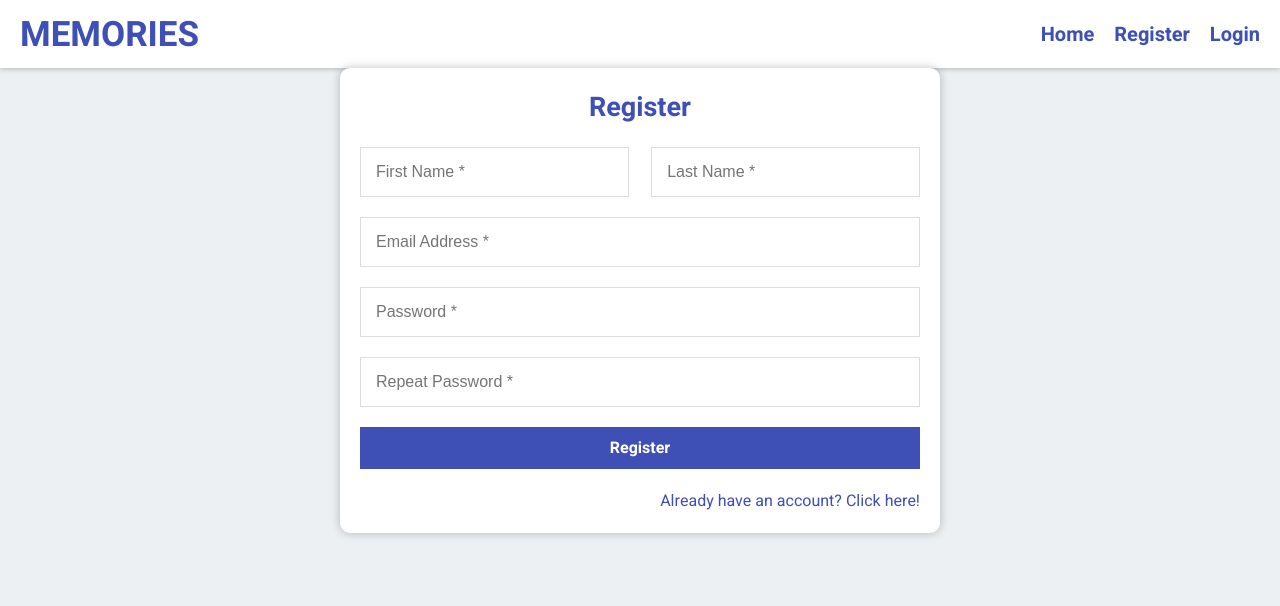
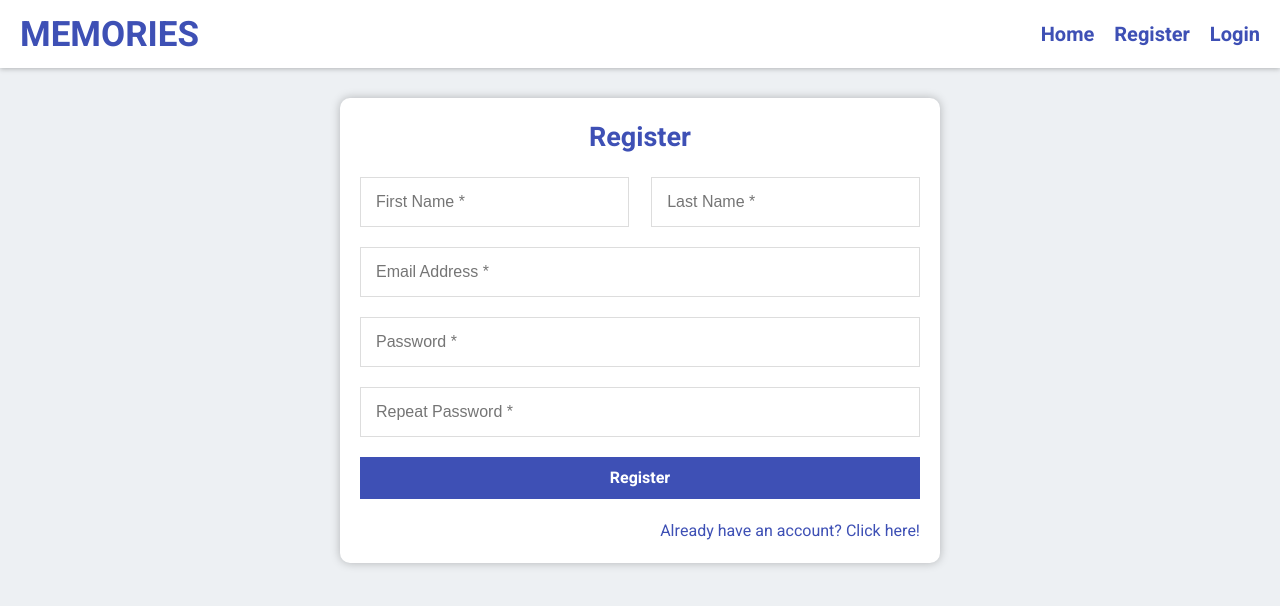
Before and after one commit to GeorgiKeranov/memories-mern-app, a React (Create React App) app in the folder client/: page /register in a window 1280 px wide. Shown: the top 606 px of the page. Built offline with nearby package versions, Linux system fonts and the light colour scheme; no server answers.

Commit message:
Change Main component functionality

```diff
--- a/client/src/components/Home/Home.js
+++ b/client/src/components/Home/Home.js
@@ -1,9 +1,12 @@
 import Main from '../Main/Main';
+import MainColumns from '../Main/MainColumns/MainColumns';
 import Posts from '../Posts/Posts';
 import Form from '../Form/Form';
 
 export default function Home() {
   return (
-    <Main content={<Posts />} sidebar={<Form />} />
+    <Main>
+      <MainColumns content={<Posts />} sidebar={<Form />} />
+    </Main>
   )
 }
--- a/client/src/components/Login/Login.js
+++ b/client/src/components/Login/Login.js
@@ -3,6 +3,7 @@ import { Link, useNavigate } from 'react-router-dom';
 import { useDispatch, useSelector } from 'react-redux';
 import { loginUser, resetErrorMessage } from '../../redux/auth';
 import Loader from '../Loader/Loader';
+import Main from '../Main/Main';
 
 export default function Login() {
   const dispatch = useDispatch();
@@ -57,6 +58,7 @@ export default function Login() {
   }
 
   return (
+    <Main>
       <div className="form form--authenticate grow-and-fade-in-animation">
         <h2>Login</h2>
 
@@ -74,5 +76,6 @@ export default function Login() {
           <Link to="/register">Don't have an account? Click here!</Link>
         </div>
       </div>
+    </Main>
   )
 }
--- a/client/src/components/Main/Main.js
+++ b/client/src/components/Main/Main.js
@@ -1,17 +1,9 @@
 import './Main.css';
 
-export default function Main({content, sidebar}) {
+export default function Main({ children }) {
   return (
     <main className="main">
-      <div className="main__columns">
-        <div className="main__content">
-          {content}
-        </div>
-
-        <div className="main__sidebar">
-          {sidebar}
-        </div>
-      </div>
+      {children}
     </main>
   )
 }
--- /dev/null
+++ b/client/src/components/Main/MainColumns/MainColumns.js
@@ -0,0 +1,13 @@
+export default function MainColumns({content, sidebar}) {
+  return (
+    <div className="main__columns">
+      <div className="main__content">
+        {content}
+      </div>
+
+      <div className="main__sidebar">
+        {sidebar}
+      </div>
+    </div>
+  )
+}
--- a/client/src/components/Register/Register.js
+++ b/client/src/components/Register/Register.js
@@ -3,6 +3,7 @@ import { Link, useNavigate } from 'react-router-dom';
 import { useDispatch, useSelector } from 'react-redux';
 import { registerUser, resetErrorMessage, setErrorMessage } from '../../redux/auth';
 import Loader from '../Loader/Loader';
+import Main from '../Main/Main';
 
 export default function Register() {
   const dispatch = useDispatch();
@@ -69,6 +70,7 @@ export default function Register() {
   }
 
   return (
+    <Main>
       <div className="form form--authenticate grow-and-fade-in-animation">
         <h2>Register</h2>
 
@@ -94,5 +96,6 @@ export default function Register() {
           <Link to="/login">Already have an account? Click here!</Link>
         </div>
       </div>
+    </Main>
   )
 }
```
Lines whose indentation alone changed are shown as unchanged.
